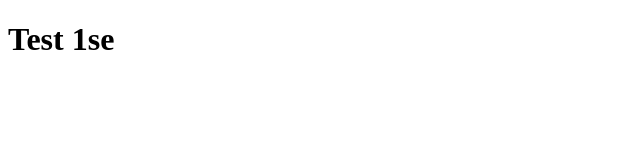
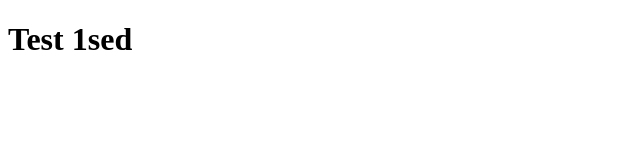
Before and after one commit to brianguo41988/website, a website: page index.html in a window 1280 px wide. Shown: the full height of the page, 0-640 px from the left. Drawn offline with Linux system fonts and the light colour scheme.

Commit message:
Tes 1sed

```diff
--- a/index.html
+++ b/index.html
@@ -2,7 +2,7 @@
 <html>
     <body>
         <h1>
-            Test 1se
+            Test 1sed
         </h1>
     </body>
 </html>
```
